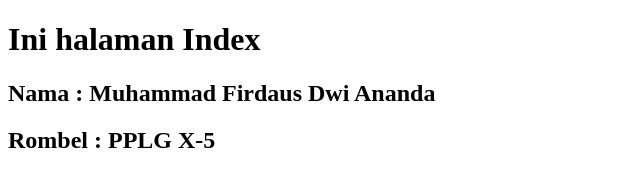
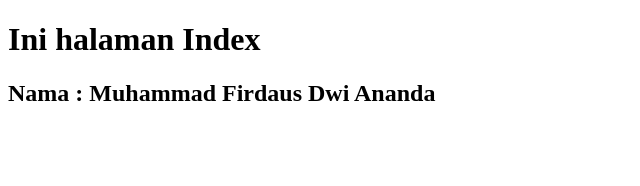
Before and after one commit to Firdaus076/Simulasi-Branch-Merge-Remote-12108590, a plain HTML site: page index.html in a window 1280 px wide. Shown: the whole page, without its empty margins (0-640 px from the left). Drawn offline with Linux system fonts and the light colour scheme.

Commit message:
Menghapus Rombel

```diff
--- a/index.html
+++ b/index.html
@@ -9,6 +9,5 @@
 <body>
     <h1>Ini halaman Index</h1>
     <h2>Nama : Muhammad Firdaus Dwi Ananda</h2>
-    <h2>Rombel : PPLG X-5</h2>
 </body>
 </html>
```
